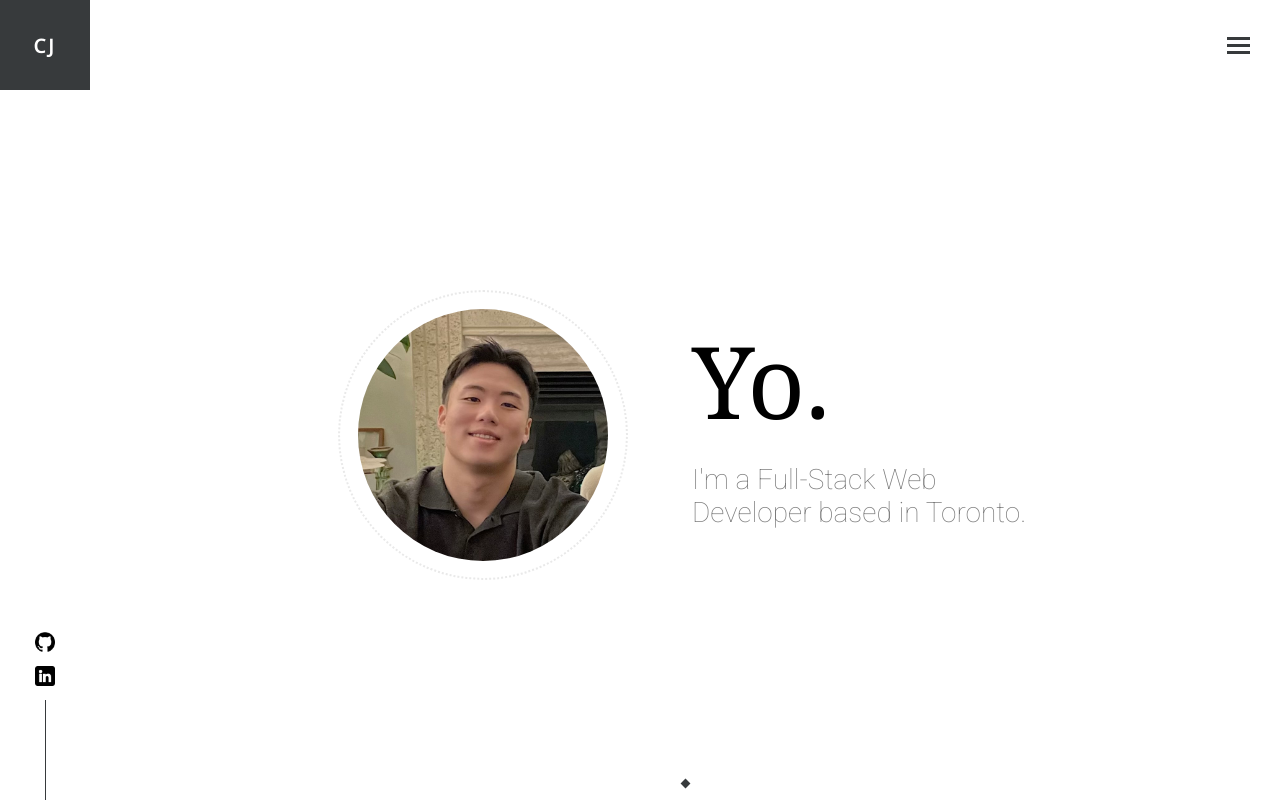
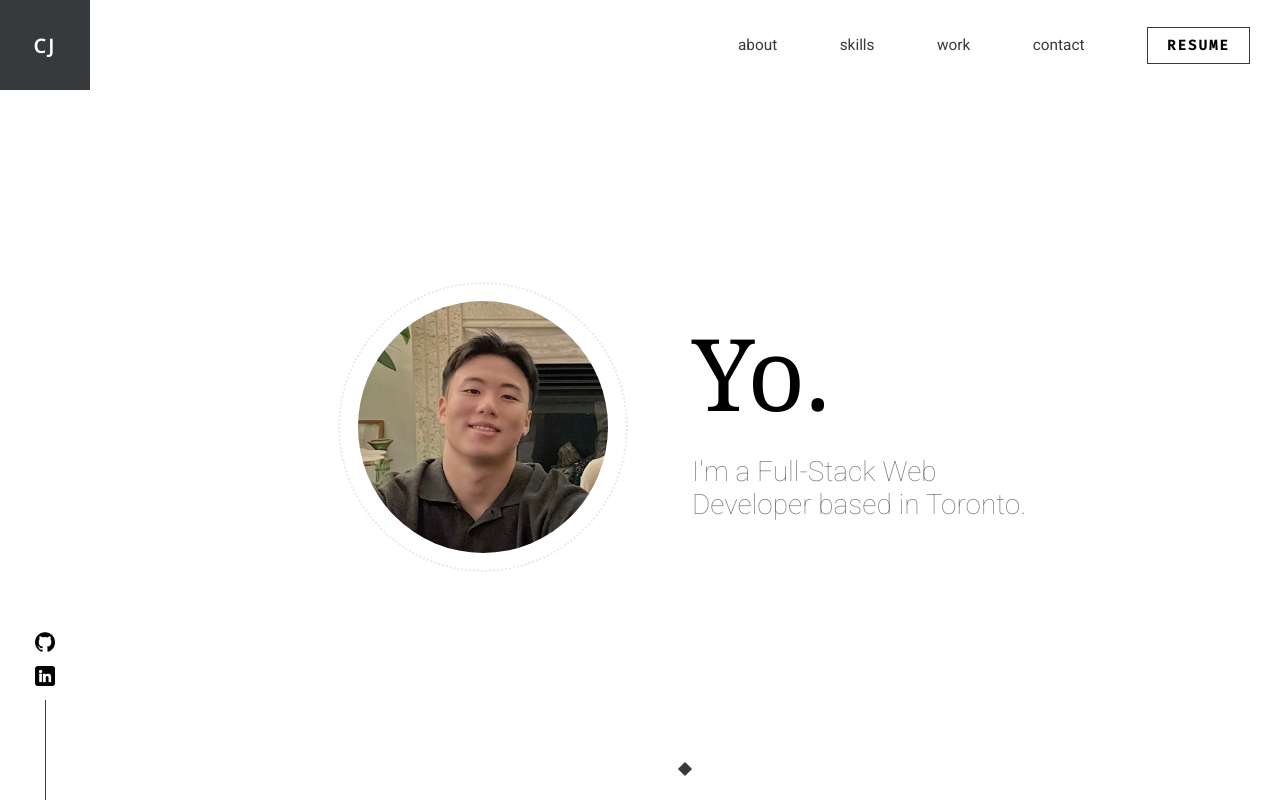
Before and after one commit to cjoak1028/my-personal-website, a React (Create React App) app: page / in a window 1280 px wide. Shown: the top 802 px of the page. Built offline with nearby package versions, Linux system fonts and the light colour scheme.

Commit message:
Added navigation

```diff
--- a/src/App.module.css
+++ b/src/App.module.css
@@ -10,15 +10,13 @@
 }
 
 .section {
-    margin: clamp(12rem, 20vw, 20rem) 0;
+    margin: clamp(10rem, 15vw, 20rem) 0;
 }
 
 .divider {
     display: block;
-    width: 1.1rem;
-    max-width: 0.7em;
-    height: 1.1rem;
-    max-height: 0.7em;
+    width: clamp(0.7rem, 1vw, 1rem);
+    height: clamp(0.7rem, 1vw, 1rem);
     background-color: var(--c-main);
     margin: auto;
     transform: rotate(45deg)
--- a/src/components/About/About.module.css
+++ b/src/components/About/About.module.css
@@ -29,9 +29,3 @@
     transform: translateX(.5rem);
     transition: .2s;
 }
-
-/* @media screen and (min-width: 65em) {
-    #about {
-        width: 60%;
-    }
-} */
--- a/src/components/Contact/Contact.js
+++ b/src/components/Contact/Contact.js
@@ -9,13 +9,14 @@ const Contact = () => {
         <hr />
       </div>
       <p>
-        I’m currently searching for opportunities where I can test my skills and
-        knowledge in web development all the while meeting new people and having
-        fun!
+        * I’m currently searching for new opportunities, so feel free to contact
+        me!
       </p>
       <form id={styles["contact-form"]}>
-        <input type="text" id="name" name="name" placeholder="Name" />
-        <input type="email" id="email" name="email" placeholder="Email" />
+        <div id={styles["flex-wrapper"]}>
+          <input type="text" id="name" name="name" placeholder="Name" />
+          <input type="email" id="email" name="email" placeholder="Email" />
+        </div>
         <input type="text" id="subject" name="subject" placeholder="Subject" />
         <textarea id="message" name="message" placeholder="Message" />
         <button type="submit">Send</button>
--- a/src/components/Contact/Contact.module.css
+++ b/src/components/Contact/Contact.module.css
@@ -8,10 +8,11 @@
 }
 
 #contact p {
-    font-size: 1.4rem;
+    font-size: clamp(1.2rem, 1.5vw, 1.4rem);
     line-height: 1.8rem;
     letter-spacing: 0.1rem;
     margin-bottom: 1.2rem;
+    color: red;
 }
 
 #contact-form input, textarea {
@@ -56,3 +57,23 @@
     font-weight: 500;
     font-size: 1.6rem;
 }
+
+#flex-wrapper {
+    display: flex;
+    flex-direction: column;
+}
+
+@media screen and (min-width: 50em) {
+    #flex-wrapper {
+        flex-direction: row;
+    }
+
+    #flex-wrapper>*:first-child {
+        margin-right: .6rem;
+    }
+
+    #contact-form button {
+        width: calc(50% - .6rem);
+        float: right;
+    }
+}
--- a/src/components/Header/Header.js
+++ b/src/components/Header/Header.js
@@ -1,6 +1,7 @@
 import React from "react";
 import styles from "./Header.module.css";
 import MenuButton from "./MenuButton";
+import Navigation from "./Navigation";
 
 const Header = () => {
   return (
@@ -8,6 +9,7 @@ const Header = () => {
       <div id={styles["logo-container"]} className="flex flex-jc-c flex-ai-c">
         <p>CJ</p>
       </div>
+      <Navigation />
       <MenuButton />
     </div>
   );
--- a/src/components/Header/MenuButton.module.css
+++ b/src/components/Header/MenuButton.module.css
@@ -8,3 +8,9 @@
     width: 100%;
     background-color: var(--c-main);
 }
+
+@media screen and (min-width: 37.5em) {
+    #menu-button {
+        display: none;
+    }
+}
--- /dev/null
+++ b/src/components/Header/Navigation.js
@@ -0,0 +1,28 @@
+import React from "react";
+import styles from "./Navigation.module.css";
+
+const Navigation = () => {
+  return (
+    <nav id={styles.navigation}>
+      <ul className="flex flex-jc-sb flex-ai-c">
+        <li>
+          <a>about</a>
+        </li>
+        <li>
+          <a>skills</a>
+        </li>
+        <li>
+          <a>work</a>
+        </li>
+        <li>
+          <a>contact</a>
+        </li>
+        <li>
+          <button>Resume</button>
+        </li>
+      </ul>
+    </nav>
+  );
+};
+
+export default Navigation;
--- /dev/null
+++ b/src/components/Header/Navigation.module.css
@@ -0,0 +1,32 @@
+#navigation {
+    display: none;
+    width: clamp(35rem, 40vw, 60rem);
+}
+
+#navigation ul {
+    list-style: none;
+}
+
+#navigation button {
+    background-color: transparent;
+    border: 1px solid var(--c-main);
+    padding: clamp(0.5rem, 1vw, 0.8rem) clamp(1rem, 1.5vw, 2rem);
+    text-transform: uppercase;
+    cursor: pointer;
+    font-size: clamp(1rem, 1.1vw, 1.5rem);
+    font-family: var(--f-button);
+    font-weight: 700;
+    letter-spacing: 2px;
+}
+
+#navigation a {
+    font-size: clamp(1.3rem, 1.2vw, 1.8rem);
+    color: var(--c-main);
+    cursor: pointer;
+}
+
+@media screen and (min-width: 37.5em) {
+    #navigation {
+        display: block;
+    }
+}
```
